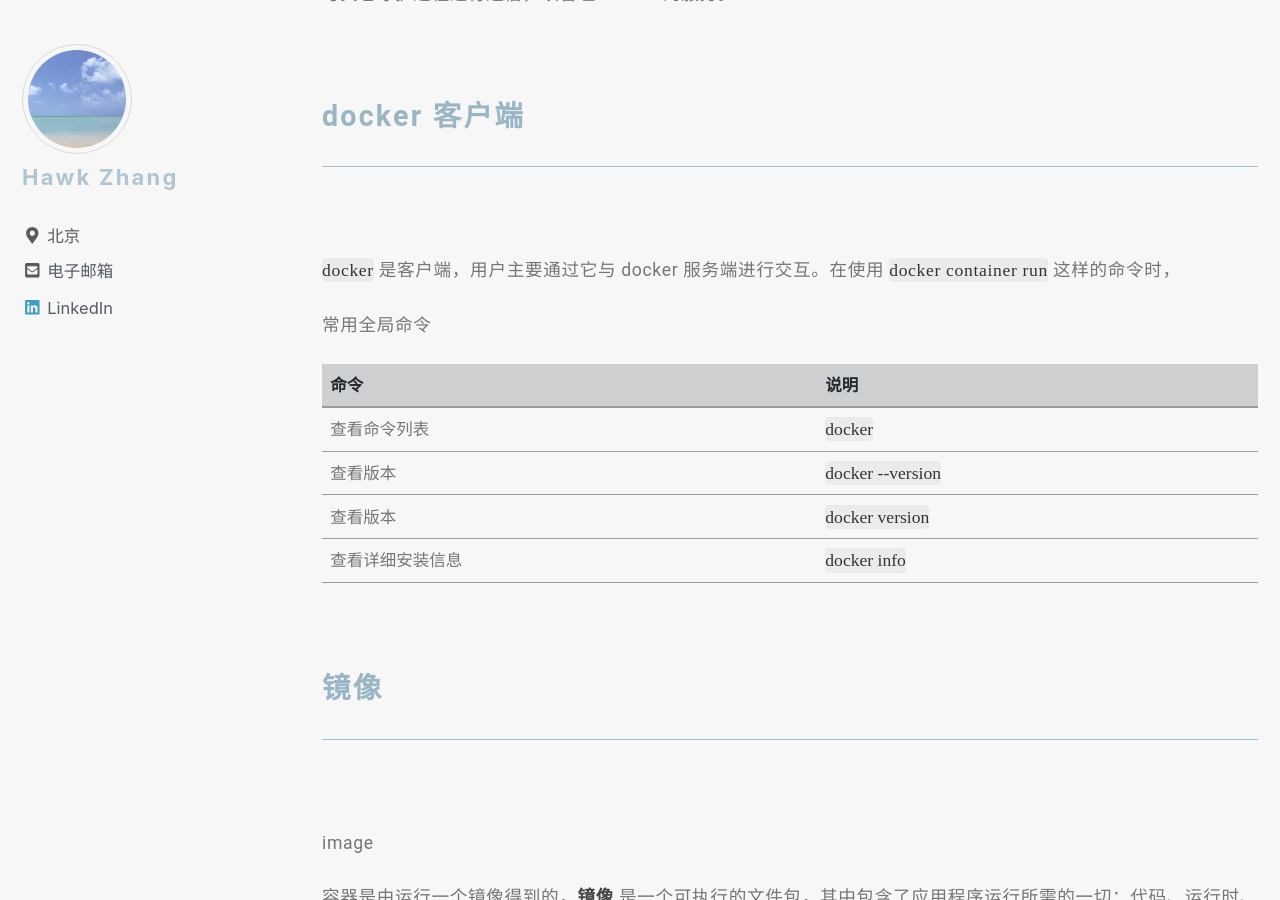
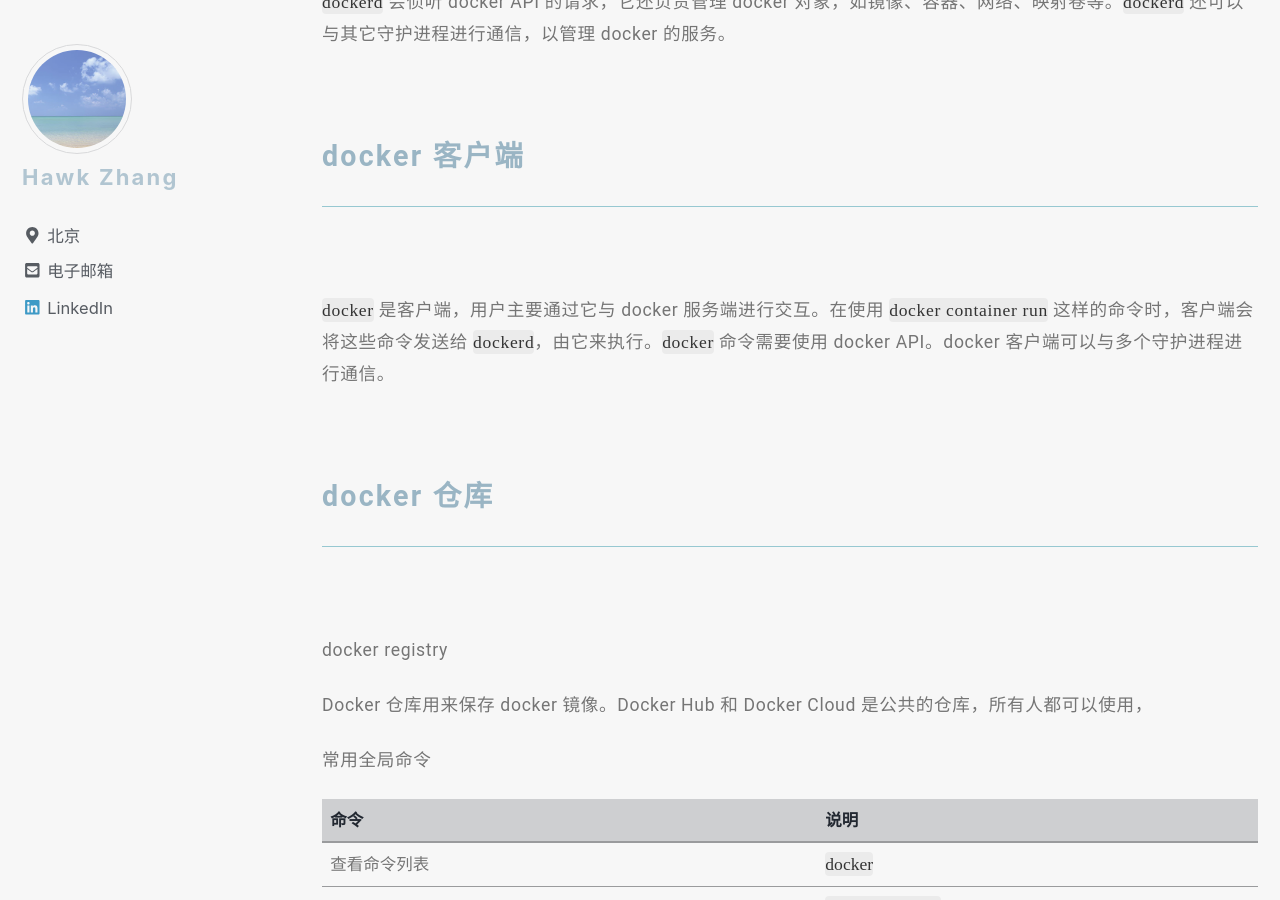
Before and after one commit to narru888/linotes_note, a Jekyll site: the page built from _posts/docker/2018-02-01-docker.basic.md, in a window 1280 px wide and 900 px high, scrolled down 13070 px. Built offline with Jekyll 4.4.1, drawn with Linux system fonts in a browser that asks for light colours; nearby versions of some CDN libraries; a script that is not in the unit is left out.

Commit message:
update on 2018-10-02 11:50:02 CST

```diff
--- a/_posts/docker/2018-02-01-docker.basic.md
+++ b/_posts/docker/2018-02-01-docker.basic.md
@@ -424,6 +424,8 @@ Docker 使用 C/S 架构。Docker 客户端与 docker 守护进程进行通信
 
 
 
+
+
 ### docker 守护进程
 
 `dockerd` 会侦听 docker API 的请求，它还负责管理 docker 对象，如镜像、容器、网络、映射卷等。`dockerd` 还可以与其它守护进程进行通信，以管理 docker 的服务。
@@ -431,9 +433,22 @@ Docker 使用 C/S 架构。Docker 客户端与 docker 守护进程进行通信
 
 
 
+
+
 ### docker 客户端
 
-`docker` 是客户端，用户主要通过它与 docker 服务端进行交互。在使用 `docker container run` 这样的命令时，
+`docker` 是客户端，用户主要通过它与 docker 服务端进行交互。在使用 `docker container run` 这样的命令时，客户端会将这些命令发送给 `dockerd`，由它来执行。`docker` 命令需要使用 docker API。docker 客户端可以与多个守护进程进行通信。
+
+
+
+
+
+
+### docker 仓库
+
+docker registry
+
+Docker 仓库用来保存 docker 镜像。Docker Hub 和 Docker Cloud 是公共的仓库，所有人都可以使用，
 
 
 
```
